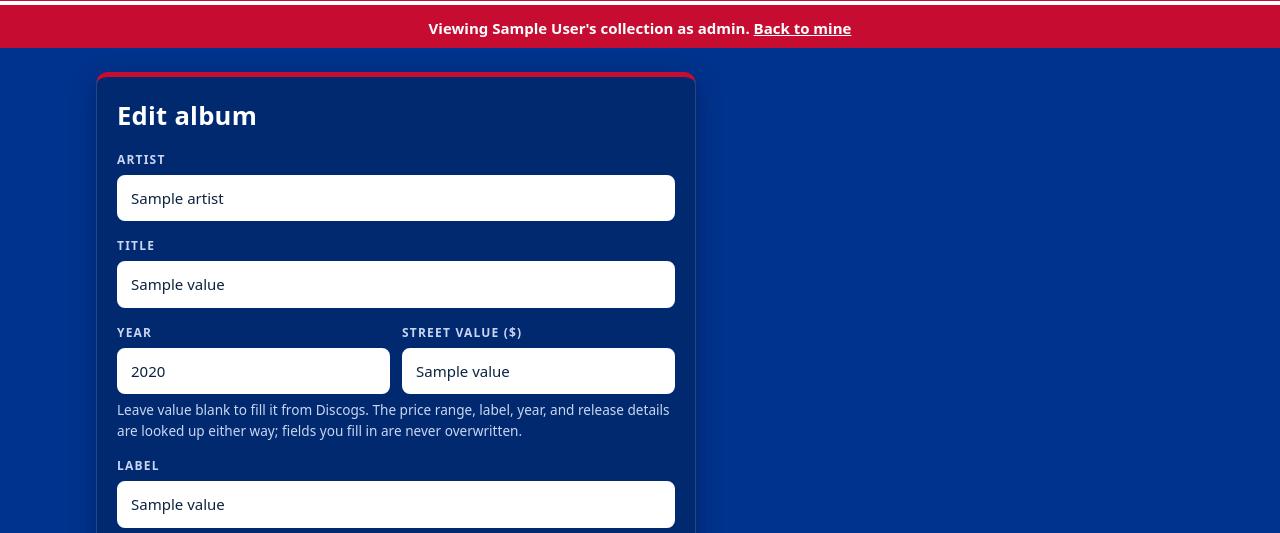
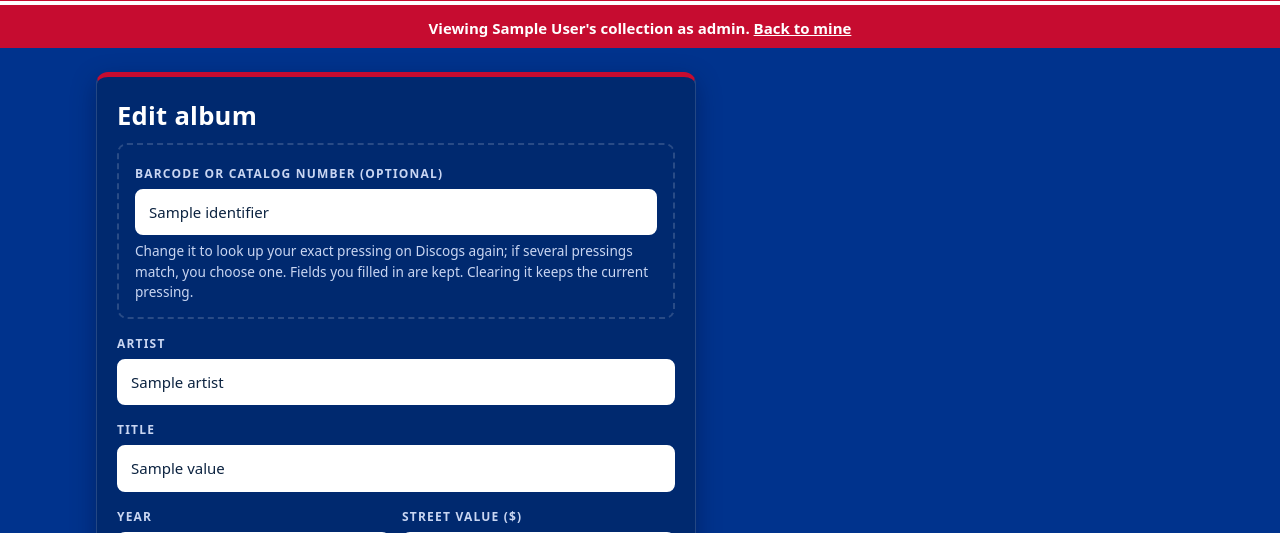
Before and after one commit to johnzastrow/myvinyl, a FastAPI app: template src/myvinyl/templates/form.html in a window 1280 px wide. Shown: the part 67-600 px from the top of the page. Run offline with FastAPI, Linux system fonts and the light colour scheme; the template is opened without the code that fills it: most values are stand-ins (such as "Sample title", 1, 10 or a date in 2020); parts of the project's set-up code (start-up, migrations or seed data) failed here and were passed over.

Commit message:
Edit the barcode or catalog number of an existing album (#2)
Changing it on the Edit page looks up the pressing on Discogs again, as on Add:
one match pins it, several show the choose page, none shows an error and saves
nothing. Fields you filled in and the chosen format are kept.

Co-Authored-By: Claude Opus 5.5 <noreply@anthropic.com>

```diff
--- a/src/myvinyl/db.py
+++ b/src/myvinyl/db.py
@@ -619,6 +619,12 @@ def update_album(path: Path, album_id: int, data: dict, value_source: str | None
         return cur.rowcount == 1
 
 
+def set_identifier(path: Path, album_id: int, identifier: str) -> None:
+    """Store the barcode or catalog number you entered."""
+    with connect(path) as conn:
+        conn.execute("UPDATE albums SET identifier = ? WHERE id = ?", (identifier, album_id))
+
+
 def album_for_release(path: Path, owner_id: int, release_id: int):
     """A live album of this owner already pinned to this release (import de-duplication)."""
     with connect(path) as conn:
--- a/src/myvinyl/main.py
+++ b/src/myvinyl/main.py
@@ -809,6 +809,47 @@ def create_app(
 
     # --- Albums ------------------------------------------------------------------------
 
+    async def match_identifier(request, identifier, raw, album=None):
+        """Find the pressing for a barcode or catalog number.
+
+        Returns the single Discogs match after filling the blanks in `raw` from it, or a
+        response to send instead: the form with an error, or the page for choosing among
+        several pressings. `album` is set when editing an existing album.
+        """
+        try:
+            matches = await run_in_threadpool(service.find_by_identifier, identifier)
+        except discogs.LOOKUP_ERRORS as exc:
+            log.warning("Discogs identifier search failed: %s", exc)
+            matches = None
+        album_id = album["id"] if album else None
+        if not matches:
+            _, values, _ = parse_album(raw)
+            values["identifier"] = identifier
+            message = (
+                "Discogs could not be reached. Try again, or leave this blank."
+                if matches is None
+                else "No vinyl release on Discogs has that barcode or catalog number."
+            )
+            return album_form(
+                request, album_id, values, {"identifier": message}, status_code=422, album=album
+            )
+        if len(matches) > 1:
+            return render(
+                request,
+                "choose.html",
+                identifier=identifier,
+                matches=matches,
+                form=raw,
+                action=f"/albums/{album_id}" if album_id else "/albums",
+                edit=album_id is not None,
+            )
+        match = matches[0]
+        # Fill only what you left blank.
+        for key in ("artist", "title", "label", "year"):
+            if not str(raw.get(key, "")).strip() and match[key]:
+                raw[key] = str(match[key])
+        return match
+
     @router.get("/albums/new")
     async def new_album(request: Request):
         return album_form(request)
@@ -828,34 +869,12 @@ def create_app(
             )
 
         if identifier and release_id is None:
-            # Exact match by barcode or catalog number.
-            try:
-                matches = await run_in_threadpool(service.find_by_identifier, identifier)
-            except discogs.LOOKUP_ERRORS as exc:
-                log.warning("Discogs identifier search failed: %s", exc)
-                matches = None
-            if not matches:
-                _, values, _ = parse_album(raw)
-                values["identifier"] = identifier
-                message = (
-                    "Discogs could not be reached. Try again, or leave this blank."
-                    if matches is None
-                    else "No vinyl release on Discogs has that barcode or catalog number."
-                )
-                return album_form(
-                    request, values=values, errors={"identifier": message}, status_code=422
-                )
-            if len(matches) > 1:
-                return render(
-                    request, "choose.html", identifier=identifier, matches=matches, form=raw
-                )
-            match = matches[0]
+            match = await match_identifier(request, identifier, raw)
+            if isinstance(match, Response):
+                return match
             release_id = match["release_id"]
-            # Fill only what you left blank; format comes from the release itself because
-            # the form's format menu always has a value.
-            for key in ("artist", "title", "label", "year"):
-                if not str(raw.get(key, "")).strip() and match[key]:
-                    raw[key] = str(match[key])
+            # Format comes from the release itself because the form's format menu always
+            # has a value.
             raw["format"] = match["format"]
 
         data, values, errors = parse_album(raw)
@@ -920,14 +939,33 @@ def create_app(
     @router.get("/albums/{album_id}/edit")
     async def edit_album(request: Request, album_id: int):
         album = album_access(request, album_id)
-        return album_form(request, album_id=album_id, values=album_to_values(album), album=album)
+        values = {**album_to_values(album), "identifier": album["identifier"]}
+        return album_form(request, album_id=album_id, values=values, album=album)
 
     @router.post("/albums/{album_id}")
     async def update_album(request: Request, album_id: int):
         form = await checked_form(request)
         album = album_access(request, album_id)
-        data, values, errors = parse_album(form)
+        identifier, id_error = parse_identifier(form.get("identifier"))
+        # Set when you picked one of several pressings on the choose page.
+        release_id = positive_int(form.get("release_id"))
+        raw = dict(form)
+        if id_error:
+            _, values, errors = parse_album(raw)
+            values["identifier"] = str(form.get("identifier", ""))[:60]
+            errors["identifier"] = id_error
+            return album_form(request, album_id, values, errors, status_code=422, album=album)
+
+        if identifier and identifier != album["identifier"] and release_id is None:
+            # A new barcode or catalog number: find the pressing again, as on Add.
+            match = await match_identifier(request, identifier, raw, album=album)
+            if isinstance(match, Response):
+                return match
+            release_id = match["release_id"]
+
+        data, values, errors = parse_album(raw)
         if errors:
+            values["identifier"] = identifier
             return album_form(request, album_id, values, errors, status_code=422, album=album)
         if data["value_cents"] is None:
             source = None  # cleared: the next Discogs lookup may fill it
@@ -936,6 +974,14 @@ def create_app(
         else:
             source = "manual"  # you overrode the value; lookups won't replace it
         db.update_album(path, album_id, data, source)
+        db.set_identifier(path, album_id, identifier)
+        repinned = release_id is not None and (
+            release_id != album["discogs_release_id"] or not album["pressing_locked"]
+        )
+        if repinned:
+            # Pin the new pressing and refresh its value, details, and cover.
+            db.set_pressing(path, album_id, release_id)
+            queue_album(album_id)
         return RedirectResponse(f"/albums/{album_id}", status_code=303)
 
     @router.post("/albums/{album_id}/lookup")
--- a/src/myvinyl/templates/form.html
+++ b/src/myvinyl/templates/form.html
@@ -18,12 +18,14 @@
 <form class="narrow panel" method="post" action="{{ '/albums/%d' % album_id if album_id else '/albums' }}">
   <h1>{{ "Edit album" if album_id else "Add album" }}</h1>
   <input type="hidden" name="csrf" value="{{ csrf }}">
-  {% if not album_id %}
   <div class="callout">
     {{ field("identifier", "Barcode or catalog number (optional)", attrs='maxlength="50" autocomplete="off" placeholder="e.g. 0190295928889 or Fact 200"') }}
+    {% if album_id %}
+    <p class="hint">Change it to look up your exact pressing on Discogs again; if several pressings match, you choose one. Fields you filled in are kept. Clearing it keeps the current pressing.</p>
+    {% else %}
     <p class="hint">Finds your exact pressing on Discogs and fills in artist, title, year, label, and format. If several pressings match, you choose one.</p>
+    {% endif %}
   </div>
-  {% endif %}
   {{ field("artist", "Artist", attrs='maxlength="200"') }}
   {{ field("title", "Title", attrs='maxlength="200"') }}
   <div class="row">
```
Also changed, not shown: src/myvinyl/templates/choose.html (+4 -3 lines), tests/test_app.py (+57 -0 lines).
